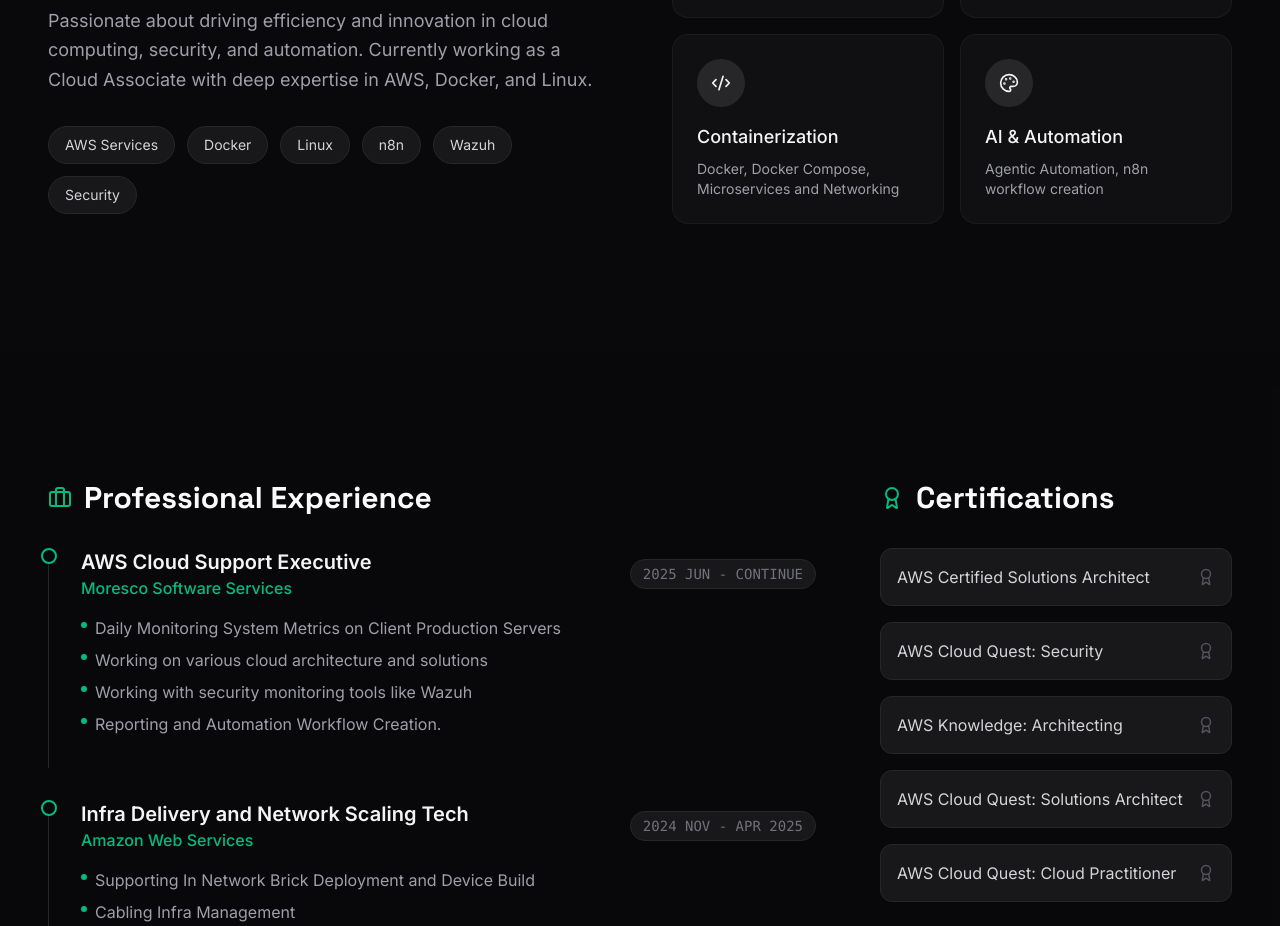
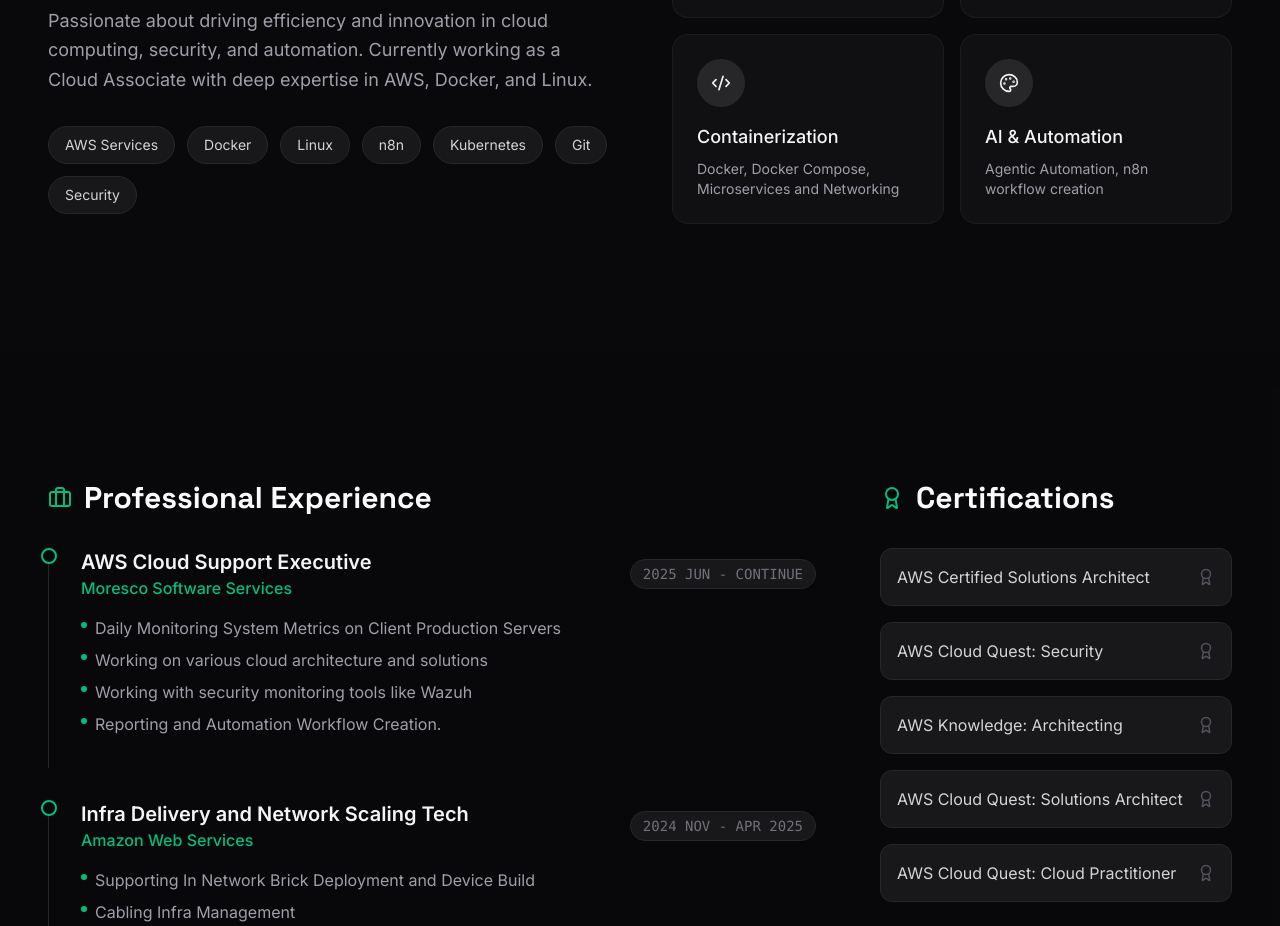
Before and after one commit to sarkhelranit-source/portfolio, a React (Vite) app: page / in a window 1280 px wide. Shown: the part 1900-2826 px from the top of the page. Built offline with nearby package versions, Linux system fonts and the light colour scheme.

Commit message:
feat: Update listed technologies by replacing 'Wazuh' with 'Kubernetes' and 'Git'.

```diff
--- a/src/components/About.tsx
+++ b/src/components/About.tsx
@@ -30,7 +30,7 @@
             </p>
 
             <div className="flex flex-wrap gap-3">
-              {['AWS Services', 'Docker', 'Linux', 'n8n', 'Wazuh', 'Security'].map((tech, i) => (
+              {['AWS Services', 'Docker', 'Linux', 'n8n', 'Kubernetes', 'Git', 'Security'].map((tech, i) => (
                 <span
                   key={tech}
                   className="px-4 py-2 rounded-full bg-zinc-900 border border-zinc-800 text-sm text-zinc-300"
```
